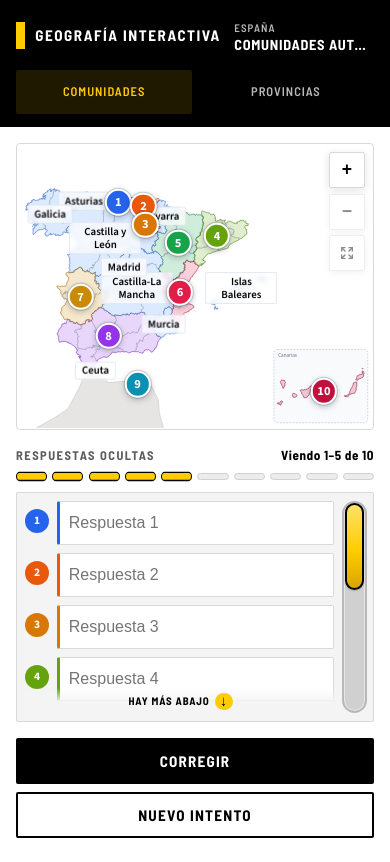
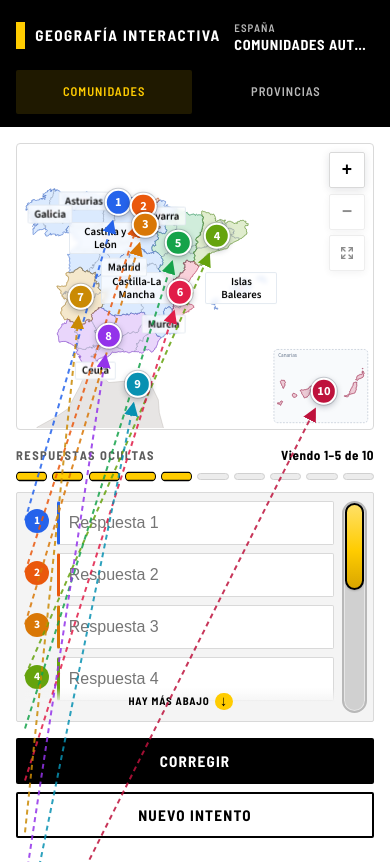
Before and after one commit to lpenate/spain-geography, a Vue app: page /quiz/comunidades in a window 390 px wide. Built offline with nearby package versions, Linux system fonts and the light colour scheme.

Commit message:
fix(quiz): keep active connector line visible when map is zoomed
Recalculate connector endpoints with zoom and show only the focused answer line while zoomed, restoring the link between the active input and its map marker.

```diff
--- a/src/components/quiz/MapQuizExercise.vue
+++ b/src/components/quiz/MapQuizExercise.vue
@@ -14,6 +14,7 @@ import {
   MAP_MIN_ZOOM,
   decreaseMapZoom,
   increaseMapZoom,
+  mapZoomLabelPosition,
   type MapZoomState,
 } from '@/utils/mapZoom'
 
@@ -57,6 +58,16 @@ const focusedItemId = ref<string | null>(null)
 const mapZoom = ref<MapZoomState>({ ...DEFAULT_MAP_ZOOM_STATE })
 
 const isMapZoomed = computed(() => mapZoom.value.scale > MAP_MIN_ZOOM)
+
+const displayedConnectorLines = computed(() => {
+  if (isMapZoomed.value) {
+    if (!focusedItemId.value) return []
+
+    return connectorLines.value.filter((line) => line.itemId === focusedItemId.value)
+  }
+
+  return connectorLines.value
+})
 
 const hiddenItems = computed(() => sessionItems.value.filter((item) => item.isHidden))
 
@@ -155,9 +166,15 @@ const updateConnectorLines = () => {
       const indexBadge = row.querySelector('.quiz-sidebar__index')
       const anchor = indexBadge?.getBoundingClientRect() ?? rowRect
 
+      const zoomedLabel = mapZoomLabelPosition(
+        mapZoom.value.scale,
+        mapZoom.value.origin,
+        item.label,
+      )
+
       const mapPoint = {
-        x: mapRect.left - panelRect.left + (item.label.x / 100) * mapRect.width,
-        y: mapRect.top - panelRect.top + (item.label.y / 100) * mapRect.height,
+        x: mapRect.left - panelRect.left + (zoomedLabel.x / 100) * mapRect.width,
+        y: mapRect.top - panelRect.top + (zoomedLabel.y / 100) * mapRect.height,
       }
 
       const segment = shortenLineFromEnd(
@@ -198,7 +215,17 @@ onUnmounted(() => {
 })
 
 watch(
-  () => [sessionItems.value, corrected.value, loading.value, answers.value, itemColorsById.value],
+  () => [
+    sessionItems.value,
+    corrected.value,
+    loading.value,
+    answers.value,
+    itemColorsById.value,
+    mapZoom.value.scale,
+    mapZoom.value.origin.x,
+    mapZoom.value.origin.y,
+    focusedItemId.value,
+  ],
   async () => {
     await nextTick()
     updateConnectorLines()
@@ -265,14 +292,14 @@ watch(
       />
 
       <svg
-        v-show="!isMapZoomed"
+        v-show="displayedConnectorLines.length > 0"
         class="quiz-exercise__connectors"
         :viewBox="`0 0 ${panelSize.width} ${panelSize.height}`"
         aria-hidden="true"
       >
         <defs>
           <marker
-            v-for="line in connectorLines"
+            v-for="line in displayedConnectorLines"
             :id="`quiz-arrowhead-${line.itemId}`"
             :key="`marker-${line.itemId}`"
             markerWidth="7"
@@ -285,7 +312,7 @@ watch(
           </marker>
         </defs>
         <line
-          v-for="line in connectorLines"
+          v-for="line in displayedConnectorLines"
           :key="line.itemId"
           :x1="line.x1"
           :y1="line.y1"
@@ -378,9 +405,5 @@ watch(
     container-type: inline-size;
     min-height: 0;
   }
-
-  .quiz-exercise__connectors {
-    display: none;
-  }
 }
 </style>
```
